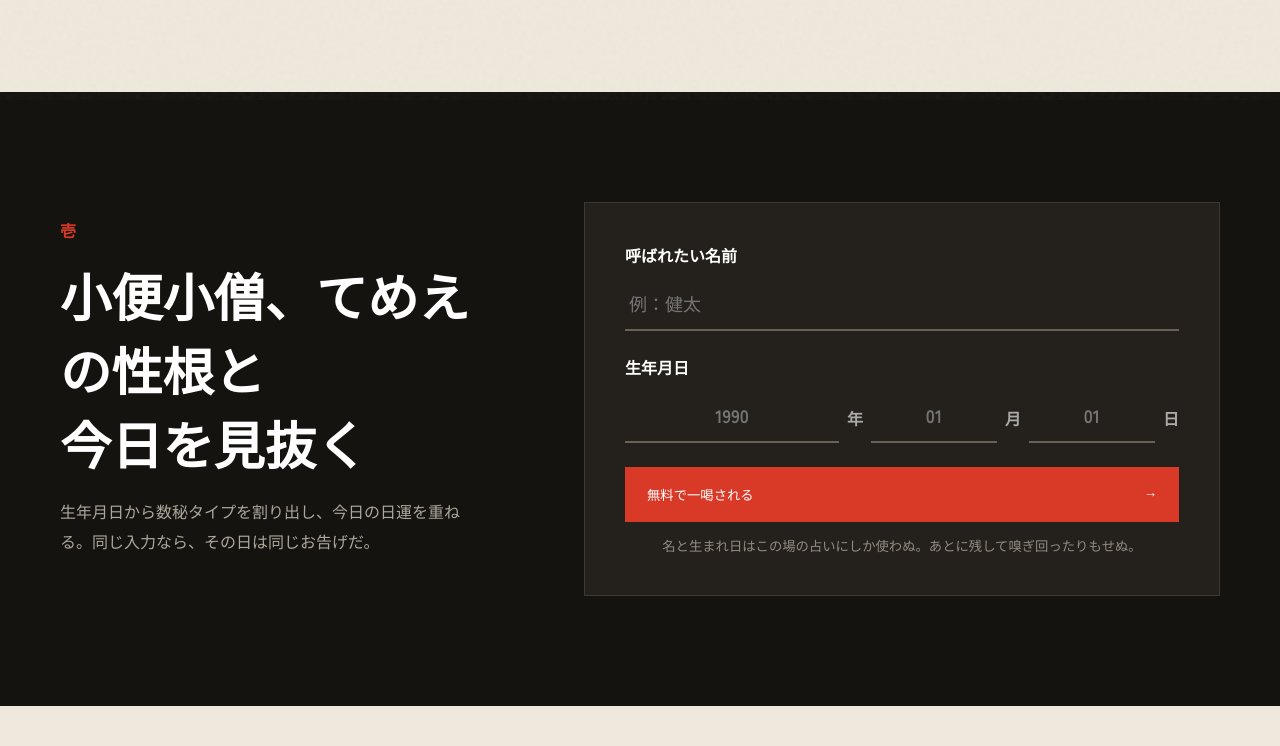
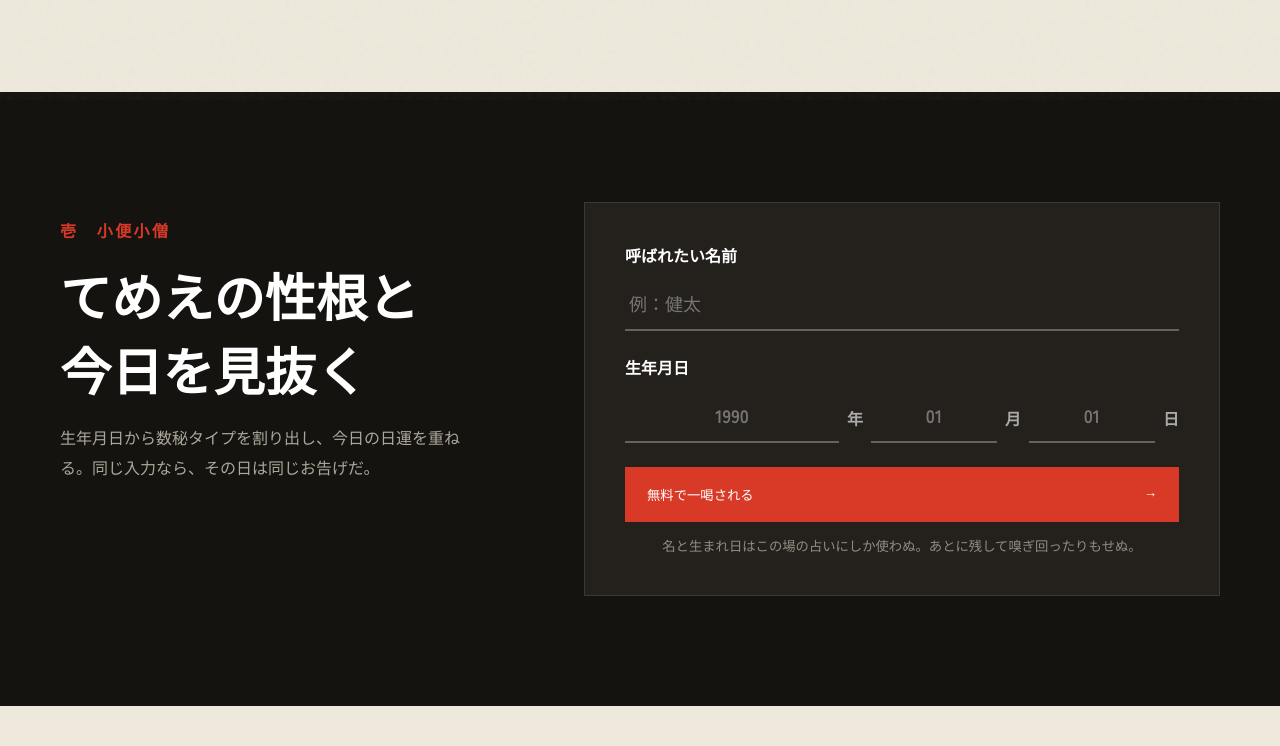
Before and after one commit to hayato861/omae-fortune, a Flask app: page / in a window 1280 px wide. Shown: the part 700-1446 px from the top of the page. Run offline with Flask 3, Linux system fonts and the light colour scheme.

Commit message:
Prevent broken reading heading wraps

```diff
--- a/templates/index.html
+++ b/templates/index.html
@@ -21,8 +21,8 @@
 <section class="reading-section" id="uranau">
   <div class="shell reading-grid">
     <div>
-      <p class="section-number">壱</p>
-      <h2>小便小僧、てめえの性根と<br>今日を見抜く</h2>
+      <p class="section-number">壱　小便小僧</p>
+      <h2><span class="no-break">てめえの性根と</span><br><span class="no-break">今日を見抜く</span></h2>
       <p>生年月日から数秘タイプを割り出し、今日の日運を重ねる。同じ入力なら、その日は同じお告げだ。</p>
     </div>
     <form class="fortune-form" action="{{ url_for('fortune') }}" method="post" data-fortune-form>
```
Also changed, not shown: tests/test_app.py (+2 -1 lines).
